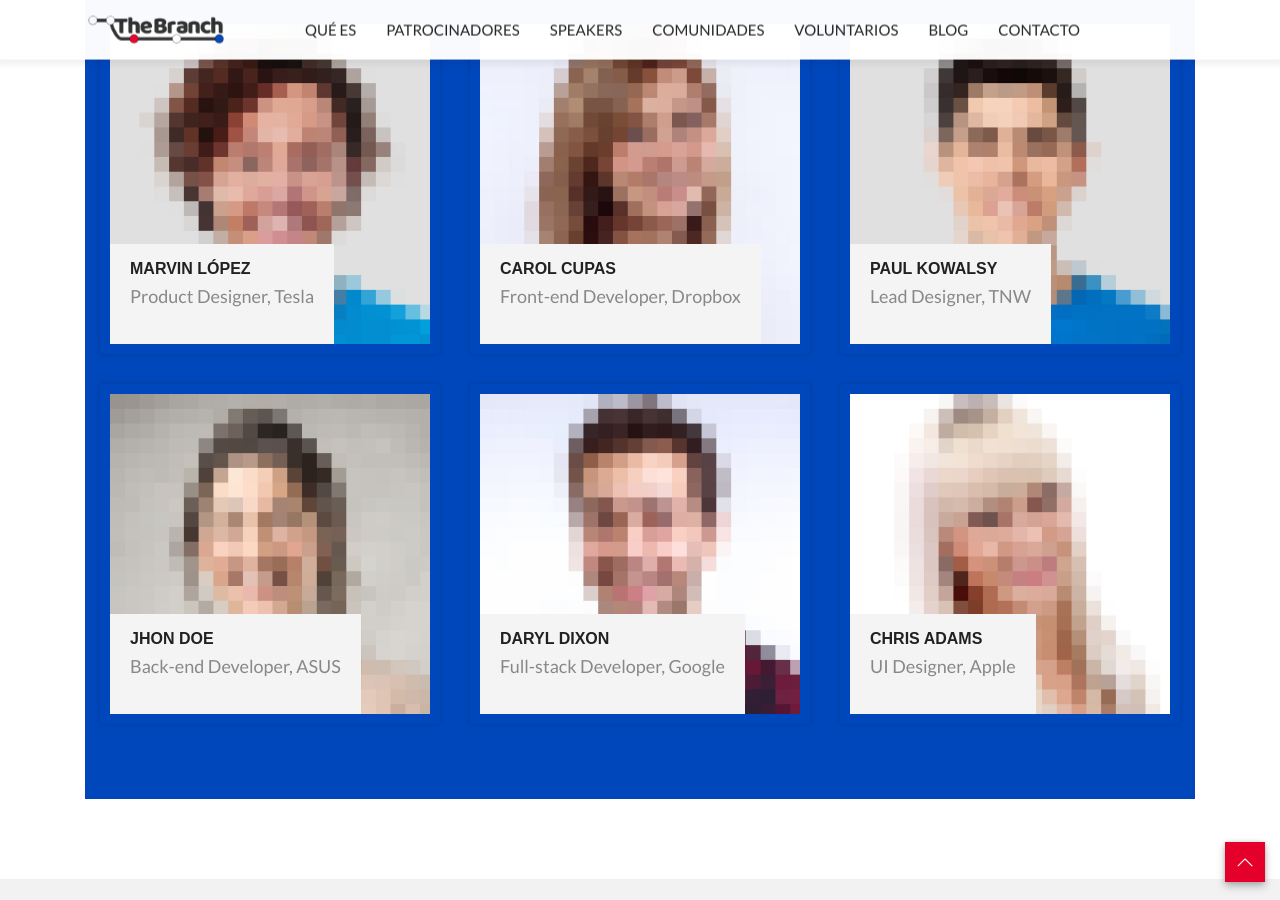
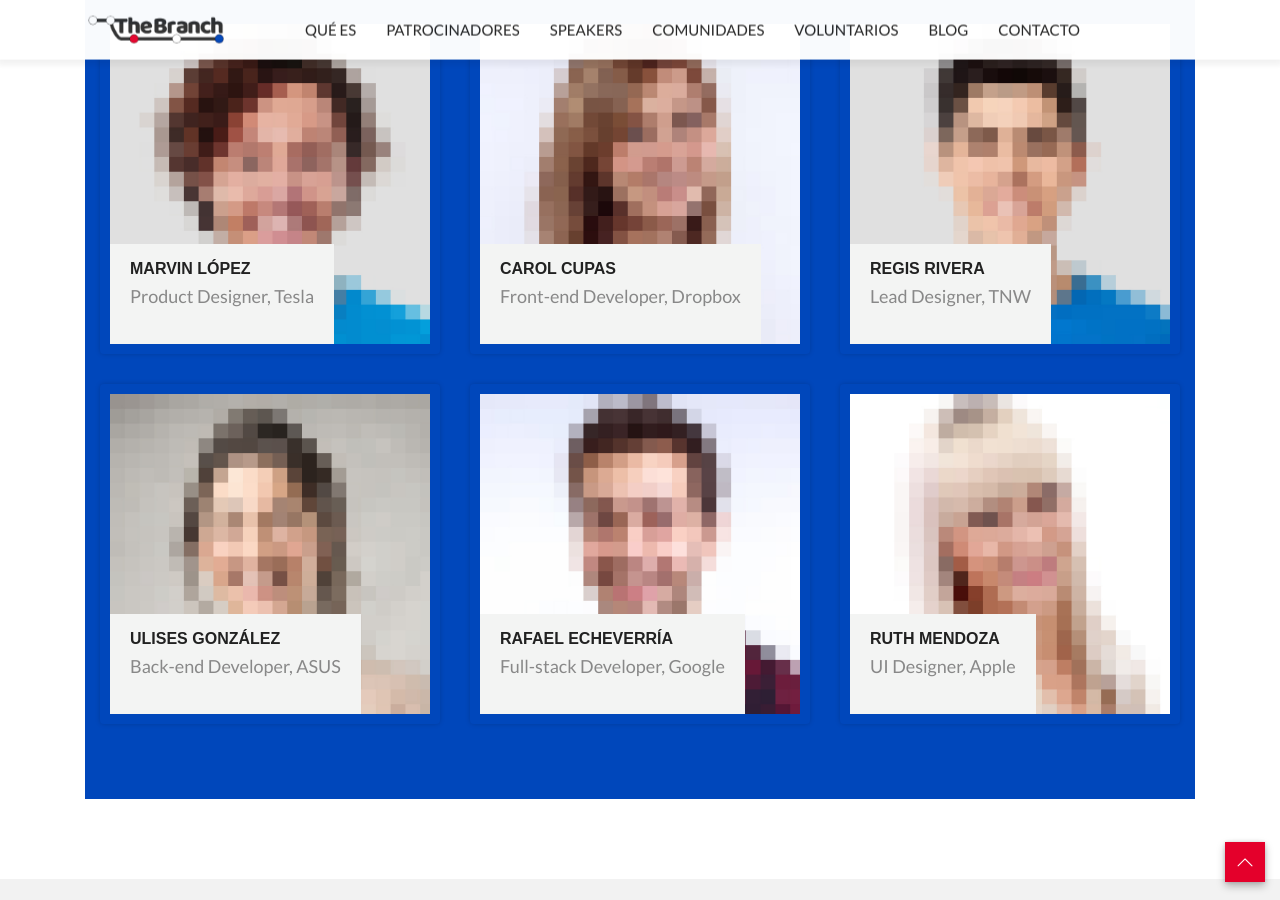
Before and after one commit to marvlm/thebranchconf, a Jekyll site: the page built from _pages/equipo.md, in a window 1280 px wide and 900 px high, scrolled down 509 px. Built offline with Jekyll 4.4.1, drawn with Linux system fonts in a browser that asks for light colours; nearby versions of some CDN libraries; some web fonts are replaced; comment, search, counter and statistics services are not loaded.

Commit message:
Refactor, changed team-layout to who widget, now it is populated with the data from who.yml file

```diff
--- a/_includes/widgets/team-layout.html
+++ /dev/null
@@ -1,156 +0,0 @@
-<section id="team" class="section-padding counter-section text-center">
-    <div class="container">
-        <div class="row">
-            <div class="col-12">
-                <div class="section-title-header text-center">
-                    <h1 class="wow fadeInUp" data-wow-delay="0.2s">EQUIPO</h1>
-                    <p class="wow fadeInDown" data-wow-delay="0.2s">¿Quién organiza The Branch?</p>
-                </div>
-            </div>
-        </div>
-        <div class="row">
-            <div class="col-sm-6 col-md-6 col-lg-4">
-                <!-- Team Item Starts -->
-                <div class="team-item wow fadeInUp" data-wow-delay="0.2s">
-                    <div class="team-img">
-                        <img class="img-fluid" src="assets/img/team/team-01.jpg" alt="">
-                        <div class="team-overlay">
-                            <div class="overlay-social-icon text-center">
-                                <ul class="social-icons">
-                                    <!-- <li><a href="#"><i class="lni-facebook-filled" aria-hidden="true"></i></a></li>
-                        <li><a href="#"><i class="lni-twitter-filled" aria-hidden="true"></i></a></li> -->
-                                    <li><a href="#"><i class="lni-linkedin-filled" aria-hidden="true"></i></a></li>
-                                    <!-- <li><a href="#"><i class="lni-behance" aria-hidden="true"></i></a></li> -->
-                                </ul>
-                            </div>
-                        </div>
-                    </div>
-                    <div class="info-text">
-                        <h3><a href="#">MARVIN LÓPEZ</a></h3>
-                        <p>Product Designer, Tesla</p>
-                    </div>
-                </div>
-                <!-- Team Item Ends -->
-            </div>
-            <div class="col-sm-6 col-md-6 col-lg-4">
-                <!-- Team Item Starts -->
-                <div class="team-item wow fadeInUp" data-wow-delay="0.4s">
-                    <div class="team-img">
-                        <img class="img-fluid" src="assets/img/team/team-02.jpg" alt="">
-                        <div class="team-overlay">
-                            <div class="overlay-social-icon text-center">
-                                <ul class="social-icons">
-                                    <!-- <li><a href="#"><i class="lni-facebook-filled" aria-hidden="true"></i></a></li>
-                        <li><a href="#"><i class="lni-twitter-filled" aria-hidden="true"></i></a></li> -->
-                                    <li><a href="#"><i class="lni-linkedin-filled" aria-hidden="true"></i></a></li>
-                                    <!-- <li><a href="#"><i class="lni-behance" aria-hidden="true"></i></a></li> -->
-                                </ul>
-                            </div>
-                        </div>
-                    </div>
-                    <div class="info-text">
-                        <h3><a href="#">CAROL CUPAS</a></h3>
-                        <p>Front-end Developer, Dropbox</p>
-                    </div>
-                </div>
-                <!-- Team Item Ends -->
-            </div>
-
-            <div class="col-sm-6 col-md-6 col-lg-4">
-                <!-- Team Item Starts -->
-                <div class="team-item wow fadeInUp" data-wow-delay="0.6s">
-                    <div class="team-img">
-                        <img class="img-fluid" src="assets/img/team/team-03.jpg" alt="">
-                        <div class="team-overlay">
-                            <div class="overlay-social-icon text-center">
-                                <ul class="social-icons">
-                                    <!-- <li><a href="#"><i class="lni-facebook-filled" aria-hidden="true"></i></a></li>
-                        <li><a href="#"><i class="lni-twitter-filled" aria-hidden="true"></i></a></li> -->
-                                    <li><a href="#"><i class="lni-linkedin-filled" aria-hidden="true"></i></a></li>
-                                    <!-- <li><a href="#"><i class="lni-behance" aria-hidden="true"></i></a></li> -->
-                                </ul>
-                            </div>
-                        </div>
-                    </div>
-                    <div class="info-text">
-                        <h3><a href="#">Paul Kowalsy</a></h3>
-                        <p>Lead Designer, TNW</p>
-                    </div>
-                </div>
-                <!-- Team Item Ends -->
-            </div>
-
-            <div class="col-sm-6 col-md-6 col-lg-4">
-                <!-- Team Item Starts -->
-                <div class="team-item wow fadeInUp" data-wow-delay="0.8s">
-                    <div class="team-img">
-                        <img class="img-fluid" src="assets/img/team/team-04.jpg" alt="">
-                        <div class="team-overlay">
-                            <div class="overlay-social-icon text-center">
-                                <ul class="social-icons">
-                                    <!-- <li><a href="#"><i class="lni-facebook-filled" aria-hidden="true"></i></a></li>
-                        <li><a href="#"><i class="lni-twitter-filled" aria-hidden="true"></i></a></li> -->
-                                    <li><a href="#"><i class="lni-linkedin-filled" aria-hidden="true"></i></a></li>
-                                    <!-- <li><a href="#"><i class="lni-behance" aria-hidden="true"></i></a></li> -->
-                                </ul>
-                            </div>
-                        </div>
-                    </div>
-                    <div class="info-text">
-                        <h3><a href="#">Jhon Doe</a></h3>
-                        <p>Back-end Developer, ASUS</p>
-                    </div>
-                </div>
-                <!-- Team Item Ends -->
-            </div>
-            <div class="col-sm-6 col-md-6 col-lg-4">
-                <!-- Team Item Starts -->
-                <div class="team-item wow fadeInUp" data-wow-delay="1s">
-                    <div class="team-img">
-                        <img class="img-fluid" src="assets/img/team/team-05.jpg" alt="">
-                        <div class="team-overlay">
-                            <div class="overlay-social-icon text-center">
-                                <ul class="social-icons">
-                                    <!-- <li><a href="#"><i class="lni-facebook-filled" aria-hidden="true"></i></a></li>
-                        <li><a href="#"><i class="lni-twitter-filled" aria-hidden="true"></i></a></li> -->
-                                    <li><a href="#"><i class="lni-linkedin-filled" aria-hidden="true"></i></a></li>
-                                    <!-- <li><a href="#"><i class="lni-behance" aria-hidden="true"></i></a></li> -->
-                                </ul>
-                            </div>
-                        </div>
-                    </div>
-                    <div class="info-text">
-                        <h3><a href="#">Daryl Dixon</a></h3>
-                        <p>Full-stack Developer, Google</p>
-                    </div>
-                </div>
-                <!-- Team Item Ends -->
-            </div>
-            <div class="col-sm-6 col-md-6 col-lg-4">
-                <!-- Team Item Starts -->
-                <div class="team-item wow fadeInUp" data-wow-delay="1.2s">
-                    <div class="team-img">
-                        <img class="img-fluid" src="assets/img/team/team-06.jpg" alt="">
-                        <div class="team-overlay">
-                            <div class="overlay-social-icon text-center">
-                                <ul class="social-icons">
-                                    <!-- <li><a href="#"><i class="lni-facebook-filled" aria-hidden="true"></i></a></li>
-                        <li><a href="#"><i class="lni-twitter-filled" aria-hidden="true"></i></a></li> -->
-                                    <li><a class="linkedin" href="#"><i class="lni-linkedin-filled"
-                                                aria-hidden="true"></i></a></li>
-                                    <!-- <li><a href="#"><i class="lni-behance" aria-hidden="true"></i></a></li> -->
-                                </ul>
-                            </div>
-                        </div>
-                    </div>
-                    <div class="info-text">
-                        <h3><a href="#">Chris Adams</a></h3>
-                        <p>UI Designer, Apple</p>
-                    </div>
-                </div>
-                <!-- Team Item Ends -->
-            </div>
-        </div>
-        <!-- <a href="speakers.html" class="btn btn-common mt-30 wow fadeInUp" data-wow-delay="1.9s">All Speakers</a> -->
-    </div>
-</section>
--- /dev/null
+++ b/_includes/widgets/who.html
@@ -0,0 +1,48 @@
+<section id="team" class="section-padding counter-section text-center">
+    <div class="container">
+        <div class="row">
+            <div class="col-12">
+                <div class="section-title-header text-center">
+                    <h1 class="wow fadeInUp" data-wow-delay="0.2s">EQUIPO</h1>
+                    <p class="wow fadeInDown" data-wow-delay="0.2s">¿Quién organiza The Branch?</p>
+                </div>
+            </div>
+        </div>
+        <div class="row">
+            {% for item in site.data.who.docs %}
+            <div class="col-sm-6 col-md-6 col-lg-4">
+                    <!-- Team Item Starts -->
+                    <div class="team-item wow fadeInUp" data-wow-delay="0.2s">
+                        <div class="team-img">
+                            <img class="img-fluid" src="{{ item.image }}" alt="{{ item.name }}">
+                            <div class="team-overlay">
+                                <div class="overlay-social-icon text-center">
+                                    <ul class="social-icons">
+                                        {% if item.facebook %}
+                                        <li><a href="{{ item.facebook }}"><i class="lni-facebook-filled" aria-hidden="true"></i></a></li>
+                                        {% endif %}
+                                        {% if item.twitter %}
+                                        <li><a href="{{ item.twitter }}"><i class="lni-twitter-filled" aria-hidden="true"></i></a></li>
+                                        {% endif %}
+                                        {% if item.linkedin %}
+                                        <li><a href="{{ item.linkedin }}"><i class="lni-linkedin-filled" aria-hidden="true"></i></a></li>
+                                        {% endif %}
+                                        {% if item.email %}
+                                        <li><a href="{{ item.email }}"><i class="lni-behance" aria-hidden="true"></i></a></li>
+                                        {% endif %}
+                                    </ul>
+                                </div>
+                            </div>
+                        </div>
+                        <div class="info-text">
+                            <h3><a href="{{ item.page }}">{{ item.name }}</a></h3>
+                            <p>{{ item.description }}</p>
+                        </div>
+                    </div>
+                    <!-- Team Item Ends -->
+            </div>
+            {% endfor %}
+        </div>
+        <!-- <a href="speakers.html" class="btn btn-common mt-30 wow fadeInUp" data-wow-delay="1.9s">All Speakers</a> -->
+    </div>
+</section>
--- a/_pages/equipo.md
+++ b/_pages/equipo.md
@@ -6,4 +6,4 @@
 ---
 
 ***
-{% include widgets/team-layout.html %}
+{% include widgets/who.html %}
--- a/index.html
+++ b/index.html
@@ -44,7 +44,7 @@
 <!-- Schedule Section End -->
 
 <!-- Team Section Start -->
-{% include widgets/team-layout.html %}
+{% include widgets/who.html %}
 <!-- Team Section End -->
 
 <!-- Gallary Section Start -->
```
Also changed, not shown: _data/who.yml (added, +56 -0 lines).
